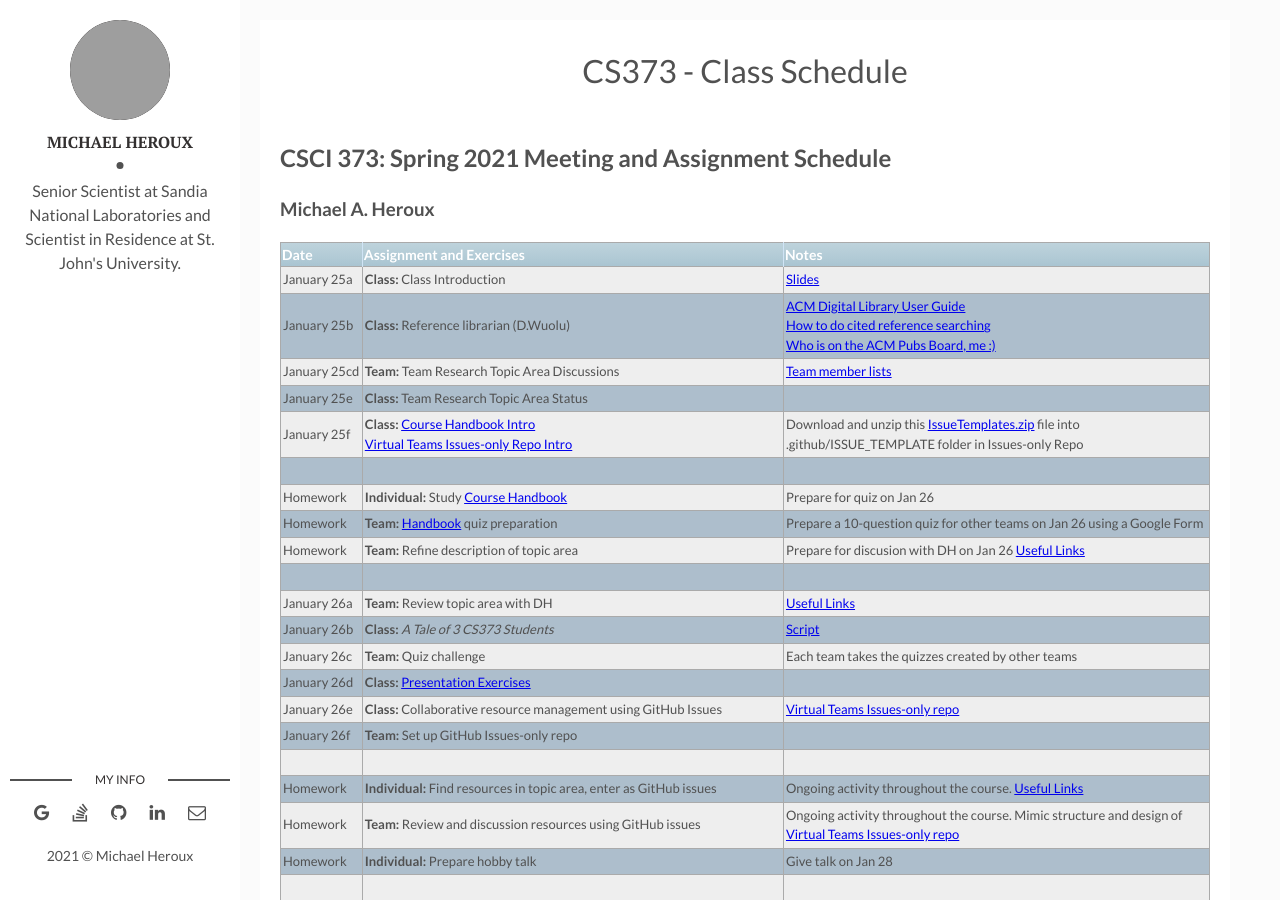
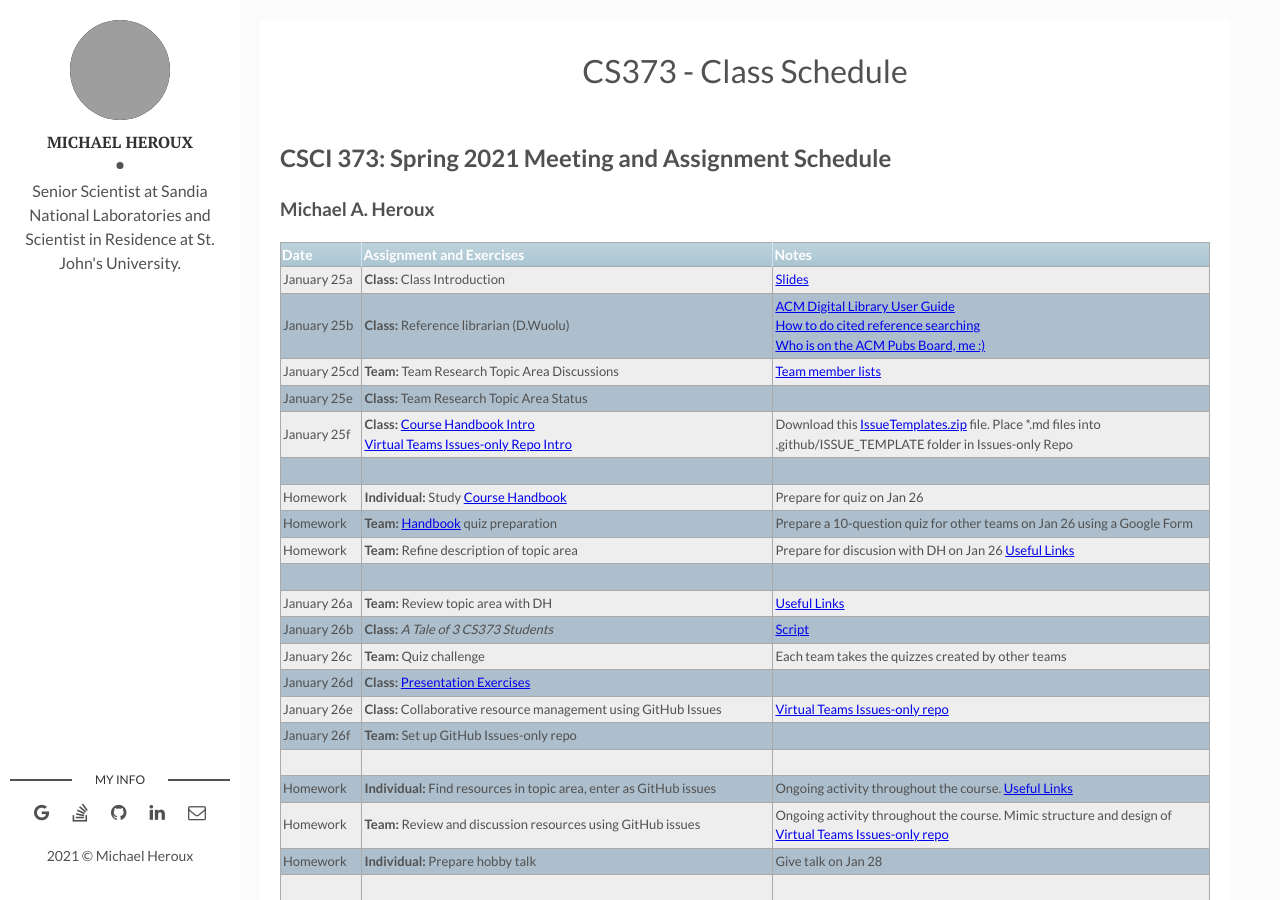
Before and after one commit to maherou/Teaching, a Jekyll site: the page built from files/CS373/2021-Spring-Class-Meeting-Schedule.md, in a window 1280 px wide and 900 px high. Built offline with Jekyll 4.4.1, drawn with Linux system fonts in a browser that asks for light colours; grey boxes are pictures that could not be loaded.

Commit message:
Fix issue template instructions

```diff
--- a/files/CS373/2021-Spring-Class-Meeting-Schedule.md
+++ b/files/CS373/2021-Spring-Class-Meeting-Schedule.md
@@ -16,7 +16,7 @@ location: "Collegeville, MN, USA"
 | January 25b | **Class:** Reference librarian (D.Wuolu) | [ACM Digital Library User Guide](https://libraries.acm.org/binaries/content/assets/libraries/acm-digital-library-user-guide.pdf) <br> [How to do cited reference searching](https://clarivate.libguides.com/ld.php?content_id=3588819) <br> [Who is on the ACM Pubs Board, me :)](https://www.acm.org/publications/publications-board-committees)|
 | January 25cd | **Team:** Team Research Topic Area Discussions| [Team member lists](https://docs.google.com/spreadsheets/d/1amn0GjcEhlF4ubQYYXkXMi5Q0edYWrozMJVmDoUSMpM/edit?usp=sharing) |
 | January 25e | **Class:** Team Research Topic Area Status| |
-| January 25f | **Class:** [Course Handbook Intro](../CSCI373CourseHandbookLatestEdition.pdf) <br> [Virtual Teams Issues-only Repo Intro](https://github.com/Collegeville/VirtualTeams/issues)| Download and unzip this [IssueTemplates.zip](../IssueTemplates.zip) file into .github/ISSUE_TEMPLATE folder in Issues-only Repo|
+| January 25f | **Class:** [Course Handbook Intro](../CSCI373CourseHandbookLatestEdition.pdf) <br> [Virtual Teams Issues-only Repo Intro](https://github.com/Collegeville/VirtualTeams/issues)| Download this [IssueTemplates.zip](../IssueTemplates.zip) file.  Place *.md files into .github/ISSUE_TEMPLATE folder in Issues-only Repo|
 | | |
 | Homework | **Individual:** Study [Course Handbook](../CSCI373CourseHandbookLatestEdition.pdf) | Prepare for quiz on Jan 26 |
 | Homework | **Team:** [Handbook](../CSCI373CourseHandbookLatestEdition.pdf) quiz preparation | Prepare a 10-question quiz for other teams on Jan 26 using a Google Form  |
```
